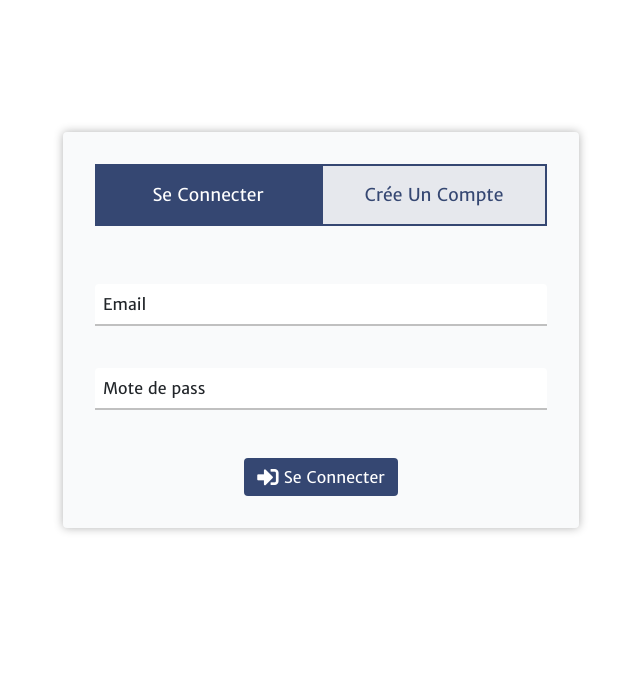
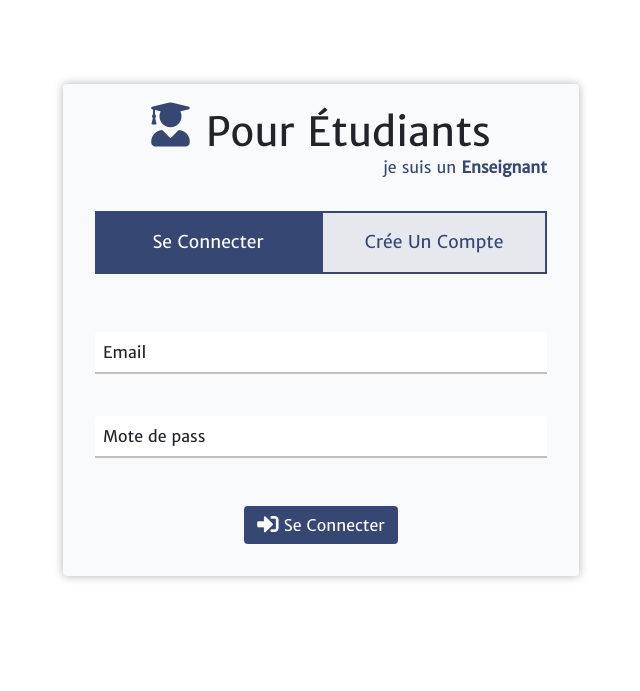
Before and after one commit to Riadz/UNIV-my-mentor, a PHP site: page /student_auth in a window 1280 px wide. Shown: the part 108-799 px from the top of the page, without its empty margins (319-959 px from the left). Run offline with PHP 8.4, Linux system fonts and the light colour scheme.

Commit message:
added auth form header

```diff
--- a/scss/_auth.scss
+++ b/scss/_auth.scss
@@ -4,6 +4,35 @@
   align-items: center;
 
   min-height: calc(100vh - 108px);
+
+  &-header {
+    display: flex;
+    flex-direction: column;
+
+    margin-top: -0.8rem;
+    margin-bottom: 2rem;
+
+    h2 {
+      display: flex;
+      justify-content: center;
+      align-items: flex-end;
+
+      font-size: 2.5rem;
+      i {
+        color: var(--text-1);
+        font-size: 1.1em;
+        margin-right: 1rem;
+      }
+      span {
+        line-height: 30px;
+      }
+    }
+
+    &-link {
+      margin-top: 0.5rem;
+      align-self: flex-end;
+    }
+  }
 
   &-wrapper {
     width: 516px;
--- a/student_auth.php
+++ b/student_auth.php
@@ -20,6 +20,15 @@ else
 ?>
 <main class="auth">
 	<div class="auth-wrapper">
+		<div class="auth-header">
+			<h2>
+				<i class="fas fa-user-graduate"></i>
+				<span>Pour Étudiants</span>
+			</h2>
+			<a href="teacher_auth?signup_tab" class="auth-header-link">
+				je suis un <strong>Enseignant</strong>
+			</a>
+		</div>
 		<div class="auth-toggle">
 			<button class="auth-toggle-btn <?= $login_tab ?>" target="student-login">Se Connecter</button>
 			<button class="auth-toggle-btn <?= $signup_tab ?>" target="student-signup">Crée Un Compte</button>
```
Also changed, not shown: teacher_auth.php (+9 -0 lines), css/style.min.css, 1 other file.
